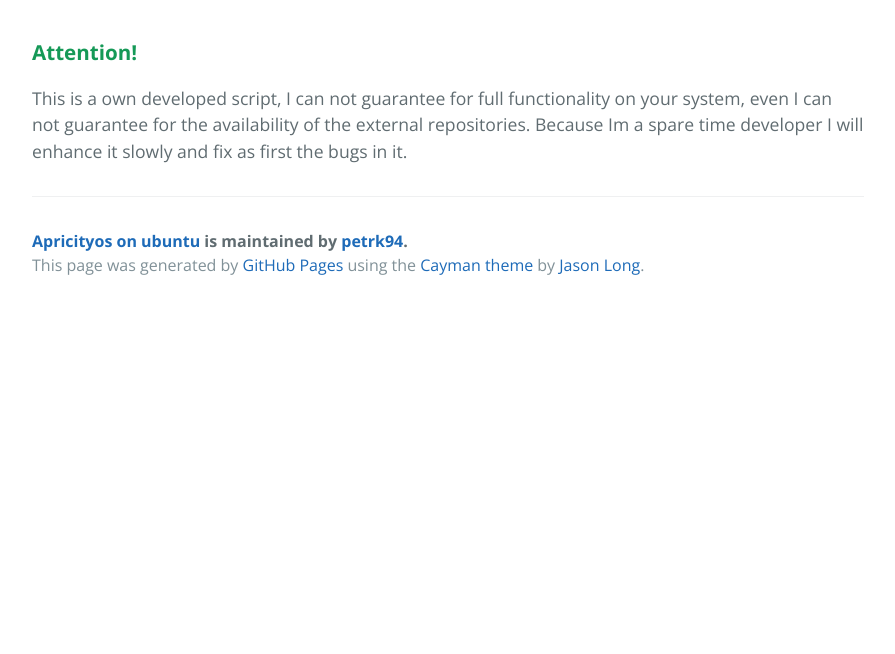
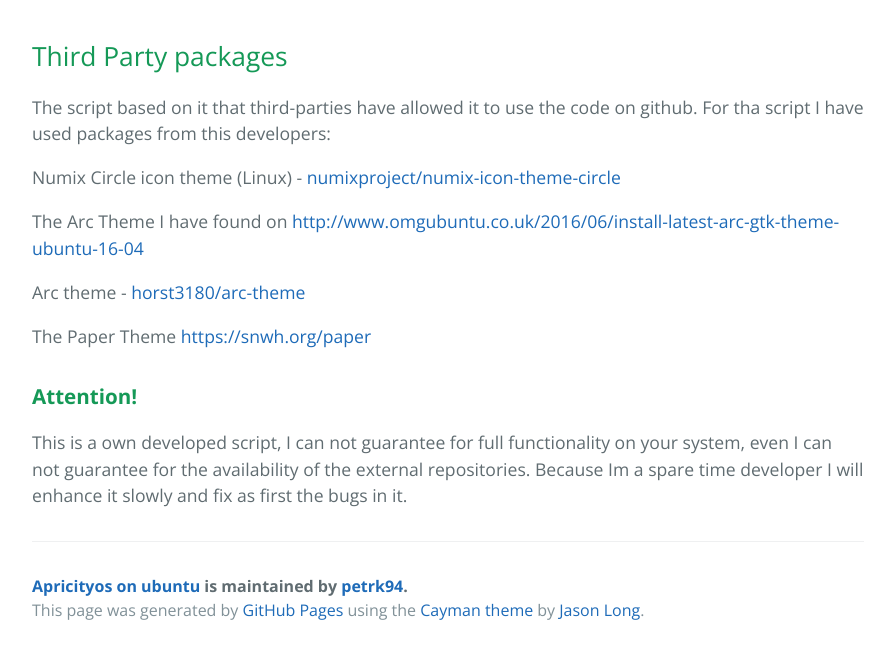
Before and after one commit to petrk94/ApricityOS_on_Ubuntu, a plain HTML site: page index.html in a window 1280 px wide. Shown: the part 2994-3648 px from the top of the page, without its empty margins (192-1087 px from the left). Before the commit the page ends 3303 px from the top, so only its background shows below. Drawn offline with nearby package versions, Linux system fonts and the light colour scheme.

```diff
--- a/index.html
+++ b/index.html
@@ -69,6 +69,21 @@ I will check it at every new Ubuntu Gnome Version, but until Ubuntu Gnome cause
 
 <p><img src="https://raw.githubusercontent.com/petrk94/ApricityOS_on_Ubuntu/gh-pages/ubuntu_gnome_buggy.PNG" alt=""></p>
 
+<h2>
+<a id="third-party-packages" class="anchor" href="#third-party-packages" aria-hidden="true"><span aria-hidden="true" class="octicon octicon-link"></span></a>Third Party packages</h2>
+
+<p>The script based on it that third-parties have allowed it to use the code on github.
+For tha script I have used packages from this developers:</p>
+
+<p>Numix Circle icon theme (Linux) - <a href="https://github.com/numixproject/numix-icon-theme-circle">numixproject/numix-icon-theme-circle</a></p>
+
+<p>The Arc Theme I have found on <a href="http://www.omgubuntu.co.uk/2016/06/install-latest-arc-gtk-theme-ubuntu-16-04">http://www.omgubuntu.co.uk/2016/06/install-latest-arc-gtk-theme-ubuntu-16-04</a></p>
+
+<p>Arc theme - <a href="https://github.com/horst3180/arc-theme">horst3180/arc-theme</a></p>
+
+<p>The Paper Theme
+<a href="https://snwh.org/paper">https://snwh.org/paper</a></p>
+
 <h3>
 <a id="attention" class="anchor" href="#attention" aria-hidden="true"><span aria-hidden="true" class="octicon octicon-link"></span></a><strong>Attention!</strong>
 </h3>
```
Also changed, not shown: params.json (+1 -1 lines).
